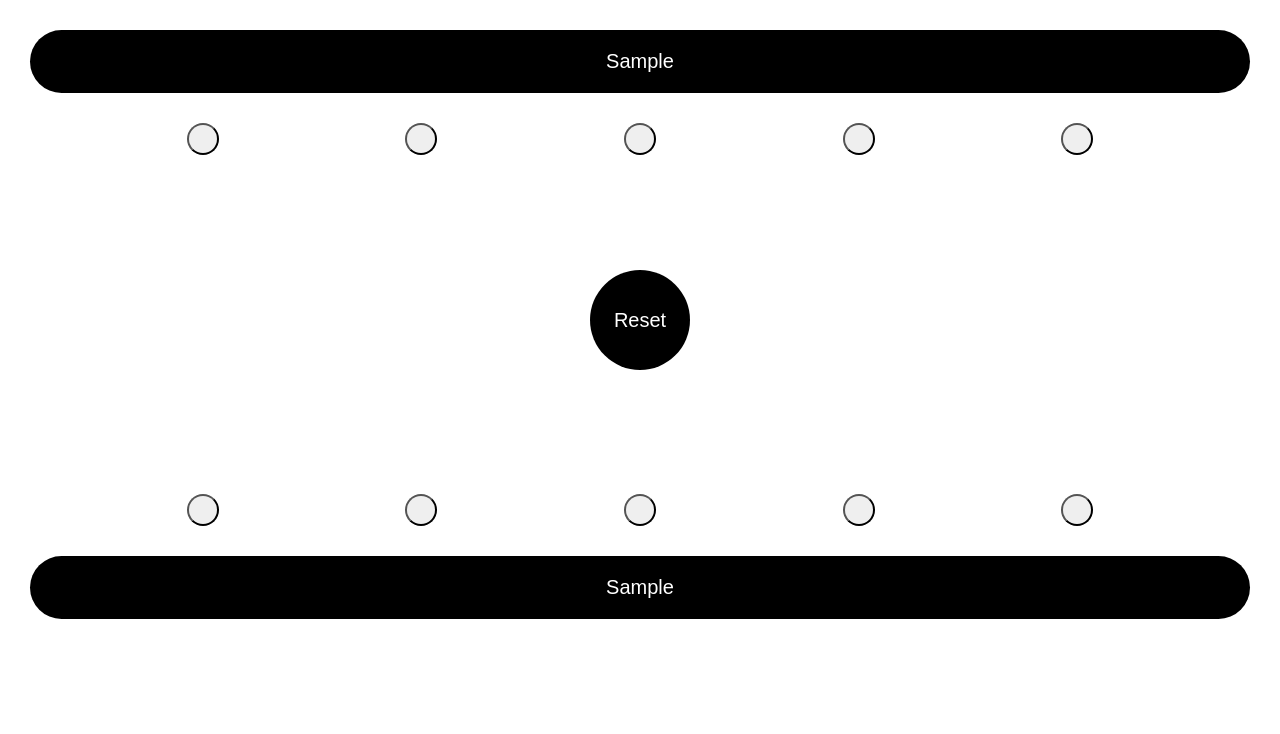
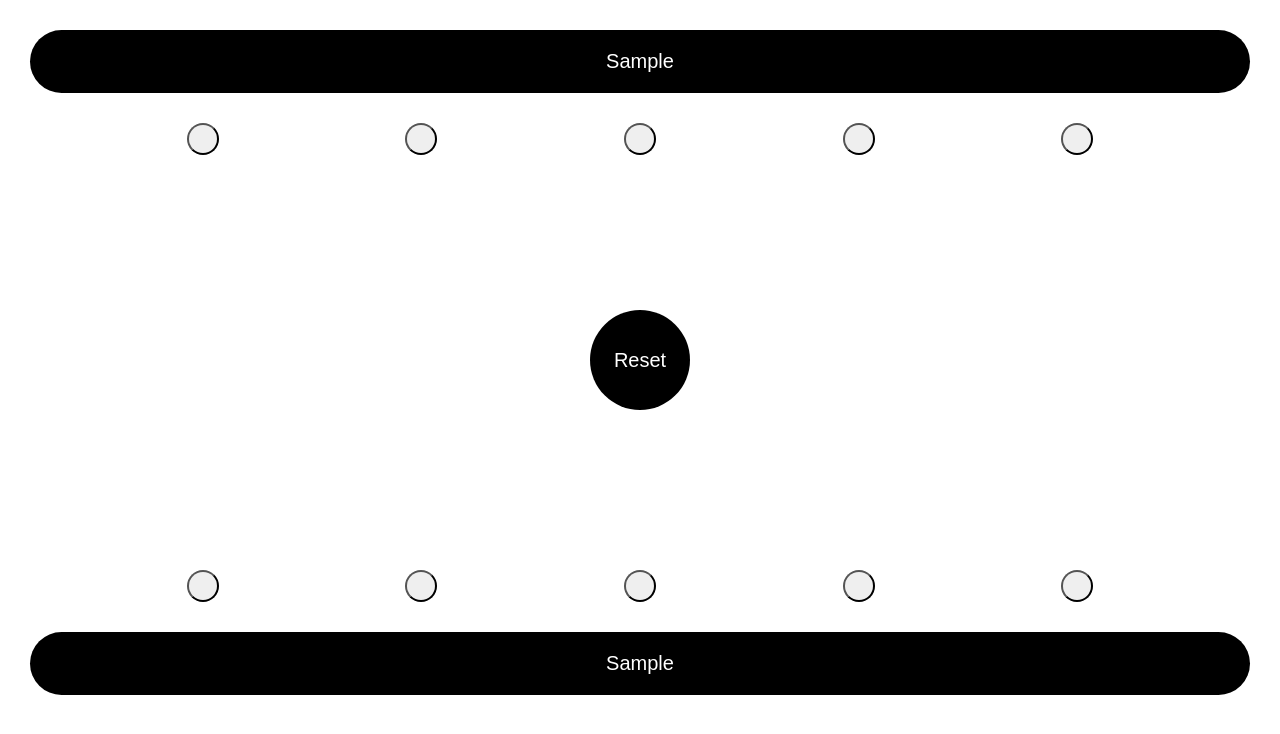
Before and after one commit to nawab01/tashProject, a plain HTML site: page index.html in a window 1280 px wide. Both pictures are taken after typing "Sample", "Sample" into the empty fields and a click on the button "Submit". Drawn offline with Linux system fonts and the light colour scheme.

Commit message:
fixing scaling bug again

```diff
--- a/style.css
+++ b/style.css
@@ -20,11 +20,11 @@ html, body {
 }
 
 #firstHalfContainer {
-    height: 30vh;
+    height: 35vh;
     width: 100vw;
 }
 #secondHalfContainer {
-    height: 30vh;
+    height: 35vh;
     width: 100vw;
 }
 #resetDiv {
```
